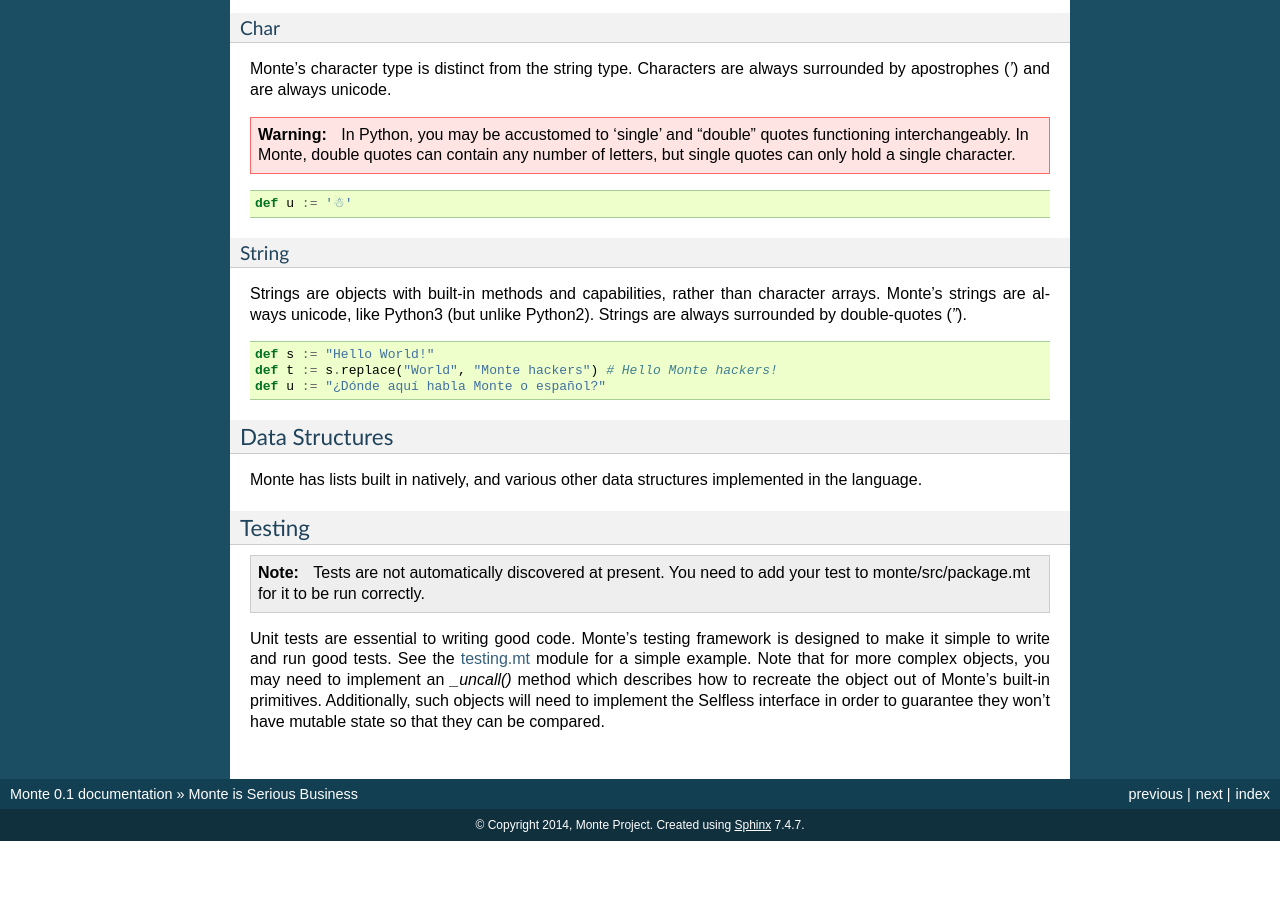
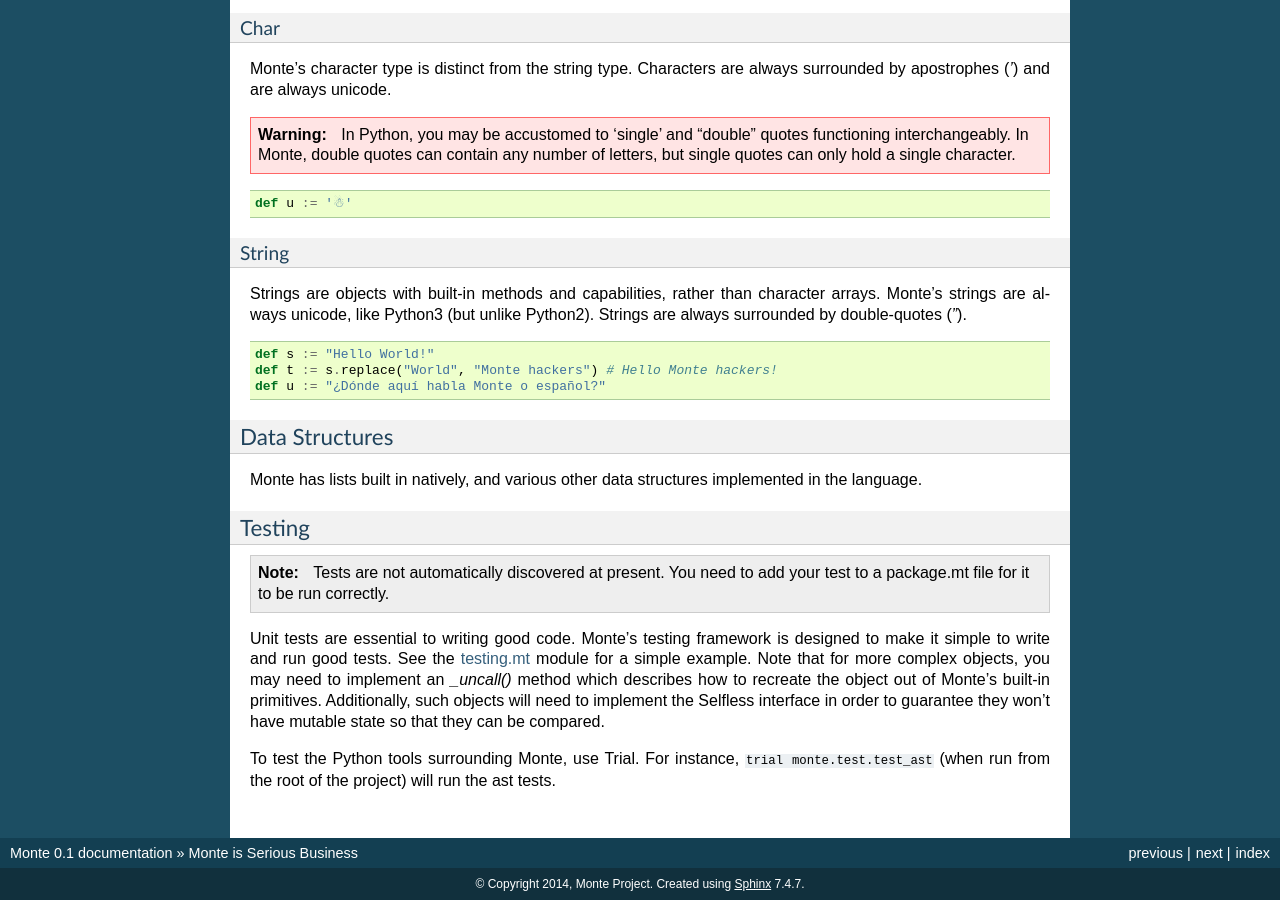
Before and after one commit to monte-language/monte, a Sphinx documentation site: the page built from docs/source/intro.rst, in a window 1280 px wide and 900 px high, scrolled down 1930 px. Built offline with Sphinx 7.4.7, drawn with Linux system fonts in a browser that asks for light colours; pages that are not in the unit, such as notebooks, are missing from menus; before the commit the page ends 2771 px from its top, so only the background shows below that.

Commit message:
how to test the python tests

```diff
--- a/docs/source/intro.rst
+++ b/docs/source/intro.rst
@@ -157,7 +157,7 @@ Testing
 -------
 
 .. note:: Tests are not automatically discovered at present. You need to add
-    your test to monte/src/package.mt for it to be run correctly.
+    your test to a package.mt file for it to be run correctly.
 
 Unit tests are essential to writing good code. Monte's testing framework is
 designed to make it simple to write and run good tests. See the testing.mt_
@@ -167,4 +167,8 @@ out of Monte's built-in primitives. Additionally, such objects will need to
 implement the Selfless interface in order to guarantee they won't have mutable
 state so that they can be compared.
 
+To test the Python tools surrounding Monte, use Trial. For instance, ``trial
+monte.test.test_ast`` (when run from the root of the project) will run the ast
+tests.
+
 .. _testing.mt: https://github.com/monte-language/monte/blob/master/monte/src/examples/testing.mt
```
